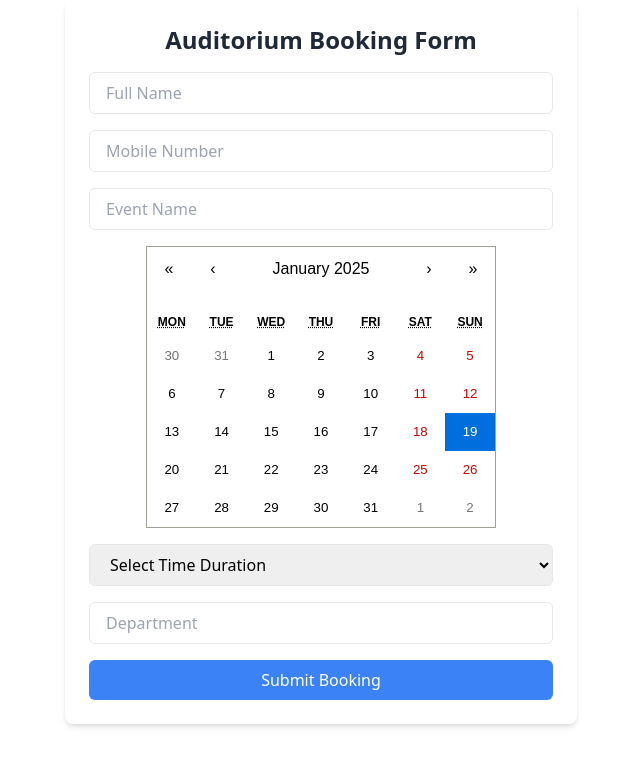
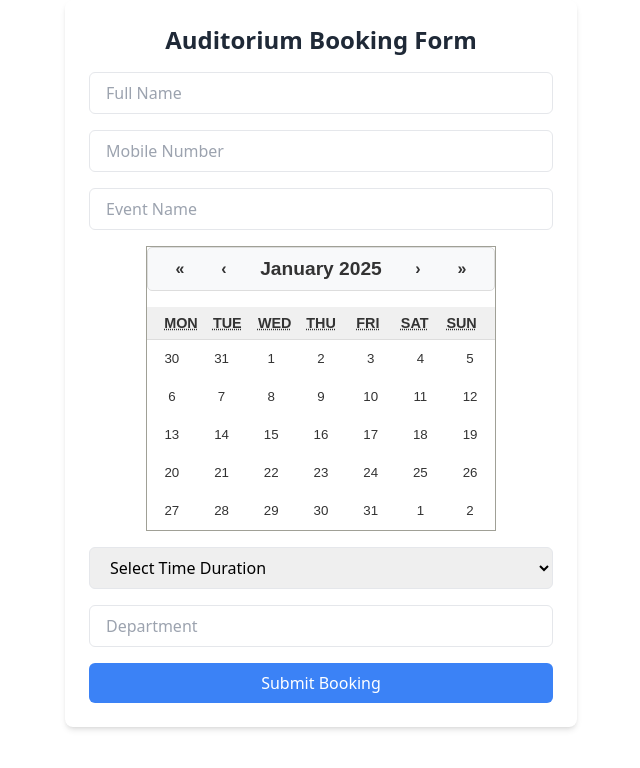
Before and after one commit to Gokul11271/NASC-Auditorium-Booking-Mern-, a React (Vite) app in the folder front-end/: page /bookingform in a window 1280 px wide. Shown: the top 768 px of the page, without its empty margins (319-959 px from the left). Built offline with nearby package versions, Linux system fonts and the light colour scheme; no server answers.

Commit message:
Update Vite to version 6.0.7, add custom styles for BookingForm component, and improve booking status indicators

```diff
--- a/front-end/package.json
+++ b/front-end/package.json
@@ -30,6 +30,6 @@
     "globals": "^15.14.0",
     "postcss": "^8.5.1",
     "tailwindcss": "^3.4.17",
-    "vite": "^6.0.5"
+    "vite": "^6.0.7"
   }
 }
--- /dev/null
+++ b/front-end/src/components/BookingForm.css
@@ -0,0 +1,108 @@
+/* BookingForm.css */
+.react-calendar__tile {
+    border: 1px solid #ddd;
+    background: white;
+    color: #333;
+}
+
+.react-calendar__tile:disabled {
+    background: #ddd;
+    color: #aaa;
+    cursor: not-allowed;
+}
+
+.react-calendar__tile.full-day-booked {
+    background-color: #FF6B6B;
+    color: white;
+    font-weight: bold;
+}
+
+.react-calendar__tile.half-day-booked-morning {
+    background-color: #FFA500;
+    color: white;
+    font-weight: bold;
+}
+
+.react-calendar__tile.half-day-booked-afternoon {
+    background-color: #6495ED;
+    color: white;
+    font-weight: bold;
+}
+
+.react-calendar__tile:hover {
+    background-color: #f0f8ff;
+    border-color: #888;
+}
+/* BookingForm.css */
+.react-calendar__navigation {
+    display: flex;
+    justify-content: space-between;
+    align-items: center;
+    background-color: #f8f9fa; /* Light background for better visibility */
+    border: 1px solid #ddd;
+    border-radius: 5px;
+    padding: 5px 10px;
+}
+
+.react-calendar__navigation button {
+    color: #333;
+    font-weight: bold;
+    border: none;
+    background: none;
+    cursor: pointer;
+}
+
+.react-calendar__navigation button:hover {
+    background-color: #e9ecef; /* Subtle hover effect */
+    border-radius: 3px;
+}
+
+.react-calendar__navigation span {
+    font-size: 1.2rem;
+    font-weight: bold;
+}
+.react-calendar {
+    position: relative;
+    z-index: 1; /* Adjust to ensure it appears above other elements */
+}
+.react-calendar__navigation {
+    opacity: 1 !important;
+    visibility: visible !important;
+    display: flex !important;
+}
+.react-calendar__navigation:hover {
+    background-color: inherit; /* No hover change */
+}
+.react-calendar__month-view__weekdays {
+    display: flex;
+    justify-content: space-between;
+    padding: 0 10px;
+    font-weight: bold;
+    font-size: 0.9rem;
+    text-transform: uppercase;
+    color: #333; /* Text color */
+    background-color: #f0f0f0; /* Background color */
+    border-bottom: 1px solid #ddd;
+}
+
+.react-calendar__month-view__weekdays__weekday {
+    text-align: center;
+    flex: 1;
+}
+.full-day-booked {
+    background-color: #ff4d4d; /* Red for fully booked days */
+    color: white;
+    font-weight: bold;
+}
+
+.morning-booked {
+    background-color: #ffd966; /* Yellow for morning booked */
+    color: black;
+    font-weight: bold;
+}
+
+.afternoon-booked {
+    background-color: #66b3ff; /* Blue for afternoon booked */
+    color: white;
+    font-weight: bold;
+}
--- a/front-end/src/components/BookingForm.jsx
+++ b/front-end/src/components/BookingForm.jsx
@@ -2,6 +2,7 @@ import React, { useState, useEffect } from "react";
 import axios from "axios";
 import Calendar from "react-calendar";
 import "react-calendar/dist/Calendar.css";
+import "./BookingForm.css"; // Custom styles for React Calendar
 
 const BookingForm = () => {
   const [formData, setFormData] = useState({
@@ -80,12 +81,9 @@ const BookingForm = () => {
     );
 
     if (booking) {
-      if (booking.duration === "Full day")
-        return "bg-red-500 text-white font-bold";
-      if (booking.duration === "Morning")
-        return "bg-yellow-400 text-black font-bold";
-      if (booking.duration === "Afternoon")
-        return "bg-blue-400 text-white font-bold";
+      if (booking.duration === "Full day") return "full-day-booked";
+      if (booking.duration === "Morning") return "morning-booked";
+      if (booking.duration === "Afternoon") return "afternoon-booked";
     }
     return "";
   };
@@ -168,7 +166,7 @@ const BookingForm = () => {
         type="submit"
         className="w-full bg-blue-500 text-white py-2 px-4 rounded-md hover:bg-blue-600"
       >
-        Submit  Booking
+        Submit Booking
       </button>
     </form>
   );
```
Also changed, not shown: 1 other file (tests, documents, lock files or other folders).
